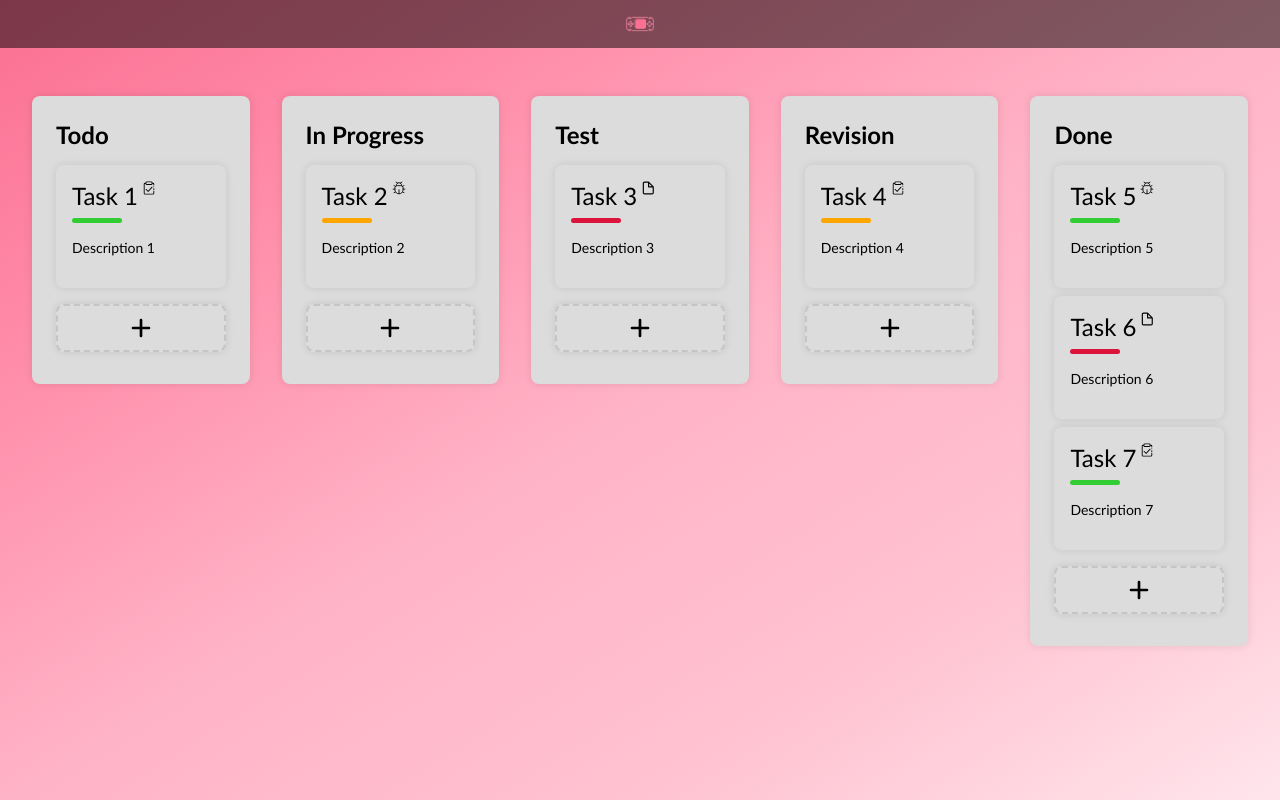
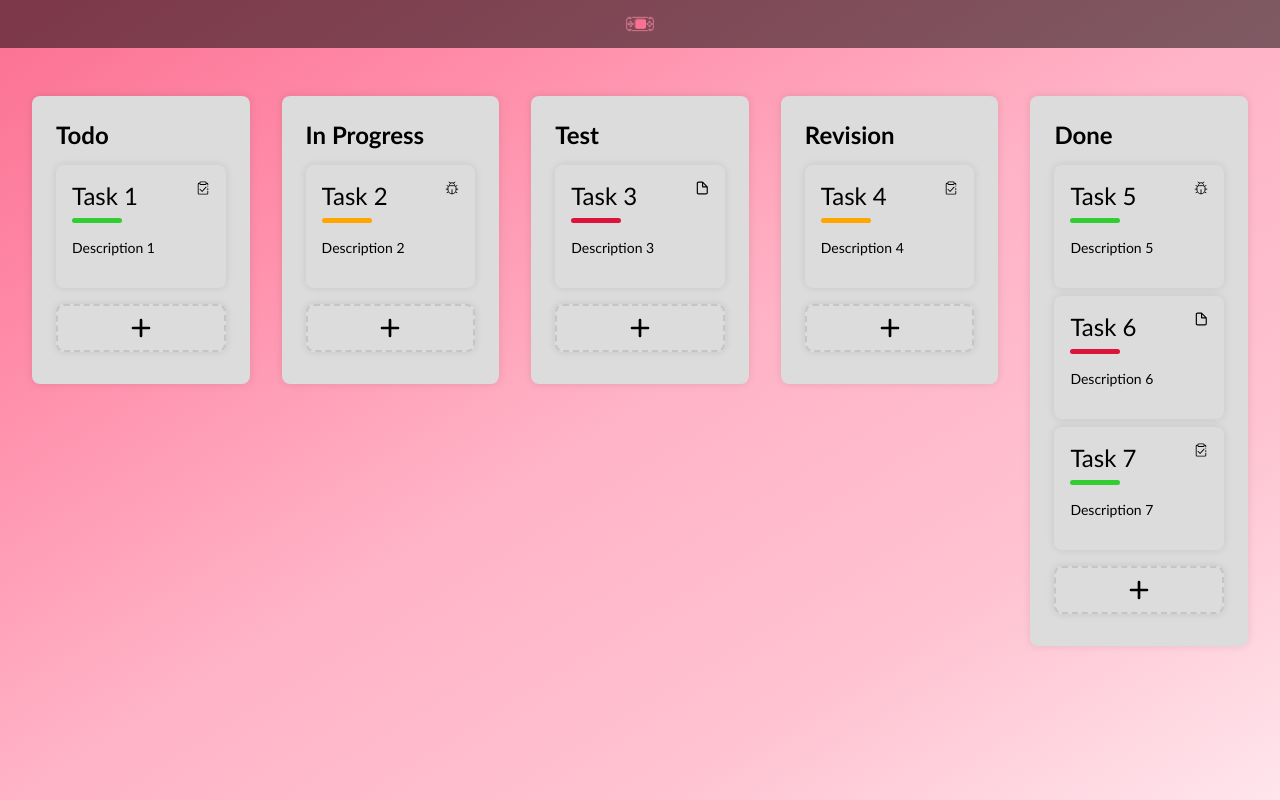
Before and after one commit to RodriAsime/rodri-trello, a Vue app: page / in a window 1280 px wide. Built offline with nearby package versions, Linux system fonts and the light colour scheme.

Commit message:
chore(modal): adapt new components to modal

```diff
--- a/src/components/modals/TaskInfo.vue
+++ b/src/components/modals/TaskInfo.vue
@@ -5,6 +5,8 @@ import { useTasksStore } from '@/stores/tasks'
 import { TASK_PRIORITY, TASK_TYPE } from '@/constants/task'
 import PrioritySelector from './task-info/PrioritySelector.vue'
 import ProgressSelector from './task-info/ProgressSelector.vue'
+import InputField from './common/InputField.vue'
+import TextAreaField from './common/TextAreaField.vue'
 
 watch(selectedTask, () => {
   if (!selectedTask.value) return
@@ -24,20 +26,14 @@ const updateStatus = (status: keyof typeof TASK_TYPE) => {
 <template>
   <article class="task-info" v-if="selectedTask">
     <header class="task-info__header">
-      <input
-        class="task-info__title"
-        type="text"
-        v-model="selectedTask.name"
-        placeholder="Nombre de la tarea"
-      />
+      <InputField v-model="selectedTask.name" placeholder="Nombre de la tarea" />
       <span class="task-info__options"></span>
     </header>
     <section class="task-info__content">
-      <textarea
-        class="task-info__description"
+      <TextAreaField
         v-model="selectedTask.description"
         placeholder="Descripción de la tarea"
-      ></textarea>
+      ></TextAreaField>
     </section>
     <footer class="task-info__footer">
       <ProgressSelector
@@ -63,35 +59,12 @@ const updateStatus = (status: keyof typeof TASK_TYPE) => {
   margin-bottom: 1rem;
 }
 
-.task-info__title {
-  font-size: 1.5rem;
-  margin: 0;
-  font-weight: 500;
-  border: none;
-  background-color: transparent;
-  width: 100%;
-  text-align: center;
-  position: relative;
-  border-radius: 0.3rem;
-  box-shadow: 0 0 0.1rem 0.1rem var(--semi-transparent-dark);
-}
 .task-info__options {
   display: flex;
   gap: 0.5rem;
 }
 .task-info__content {
   margin-bottom: 1rem;
-}
-.task-info__description {
-  font-size: 1rem;
-  font-weight: 500;
-  border: none;
-  background-color: transparent;
-  width: 100%;
-  position: relative;
-  resize: none;
-  border-radius: 0.3rem;
-  box-shadow: 0 0 0.1rem 0.1rem var(--semi-transparent-dark);
 }
 .task-info__footer {
   display: flex;
--- a/src/components/tasks/TaskItem.vue
+++ b/src/components/tasks/TaskItem.vue
@@ -21,7 +21,10 @@ defineProps<{
     @click="openInfoModal($props.task)"
   >
     <header class="task-item__header">
-      <h3 class="task-item__title"><slot name="name" /><TypeTaskIcon :type="task.type" /></h3>
+      <h3 class="task-item__title">
+        <p class="task-item__title-name"><slot name="name" /></p>
+        <TypeTaskIcon :type="task.type" />
+      </h3>
       <span class="task-item__options"><TaskPriority :priority="task.priority" /></span>
     </header>
     <section class="task-item__content">
@@ -40,7 +43,8 @@ defineProps<{
   padding: 1rem;
   border-radius: 0.5rem;
   background-color: var(--color-white);
-  box-shadow: 0 0 0.5rem rgba(0, 0, 0, 0.1);
+  box-shadow: 0 0 0.5rem var(--semi-transparent);
+  overflow: hidden;
   &:hover {
     cursor: pointer;
   }
@@ -55,9 +59,17 @@ defineProps<{
   margin: 0;
   font-size: 1.5rem;
   font-weight: 500;
-  display: flex;
+  display: grid;
+  grid-template-columns: 1fr 14px;
   gap: 0.25rem;
+  max-width: 100%;
   align-items: center;
+  overflow: hidden;
+}
+.task-item__title-name {
+  overflow: hidden;
+  text-overflow: ellipsis;
+  white-space: pre;
 }
 .task-item__options {
   display: flex;
@@ -74,6 +86,8 @@ defineProps<{
   -webkit-box-orient: vertical;
   overflow: hidden;
   width: 100%;
+  text-overflow: ellipsis;
+  white-space: pre;
 }
 .task-item__footer {
   display: flex;
```
